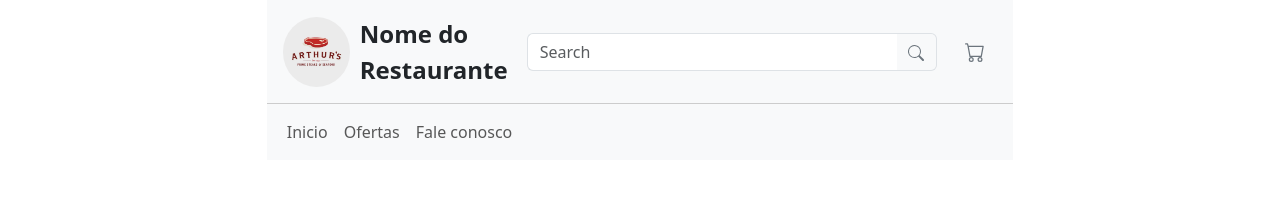
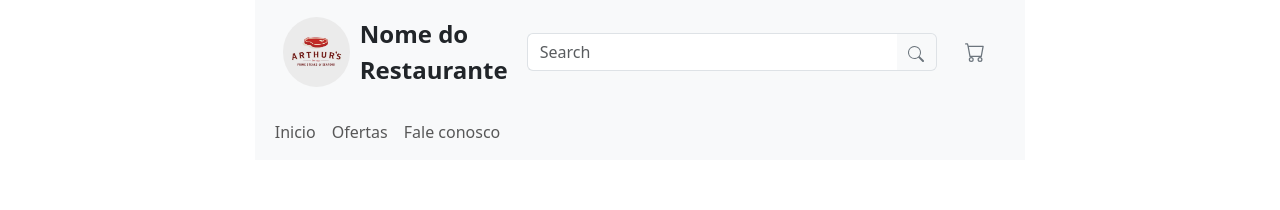
Before and after one commit to web-store-app/web, a React (Vite) app: page / in a window 1280 px wide. Shown: the top 210 px of the page. Built offline with nearby package versions, Linux system fonts and the light colour scheme.

Commit message:
feat: ajuste layout componentes

```diff
--- a/src/App.tsx
+++ b/src/App.tsx
@@ -2,13 +2,16 @@ import { BrowserRouter  } from "react-router-dom";
 import Router from "./Router";
 import { Header } from "./components/Header";
 import Footer from "./components/Footer";
+import { Container } from "react-bootstrap";
 
 function App() {
 
   return (
     <BrowserRouter>
         <Header />
-        <Router />
+        <Container>
+          <Router />
+        </Container>
         <Footer />
     </BrowserRouter>
   )
--- a/src/components/Header/Header.tsx
+++ b/src/components/Header/Header.tsx
@@ -4,21 +4,19 @@ import StoreHeader from './StoreHeader';
 
 function Header() {
   return (
-    <>
+    <div className='white-smoke-bg'>
       <StoreHeader />
 
       <Container>
         <Navbar bg="light" data-bs-theme="light">
-          <Container>
-            <Nav className="me-auto">
+          <Nav className="me-auto">
               <Nav.Link as={Link} to="/">Inicio</Nav.Link>
               <Nav.Link as={Link} to="/Ofertas">Ofertas</Nav.Link>
               <Nav.Link as={Link} to="/FaleConosco">Fale conosco</Nav.Link>
             </Nav>
-          </Container>
         </Navbar>
     </Container>
-    </>
+    </div>
   );
 }
 
--- a/src/components/Header/StoreHeader.tsx
+++ b/src/components/Header/StoreHeader.tsx
@@ -5,6 +5,7 @@ import "./sass/styles.scss";
 
 export default function StoreHeader() {
     return (
+        <>
             <Container>
                 <div className='store-header-container'>
                     <div className="store-info">
@@ -29,5 +30,6 @@ export default function StoreHeader() {
                     </Button>
                 </div>
             </Container>
+        </>
     );
 }
--- a/src/components/Header/sass/styles.scss
+++ b/src/components/Header/sass/styles.scss
@@ -7,7 +7,6 @@
     position: sticky;
     top: 0;
     background-color: #f8f9fa;
-    border-bottom: 1px solid #ccc;
     padding: 0 1rem;
     z-index: 1000;
 
--- a/src/index.css
+++ b/src/index.css
@@ -22,3 +22,7 @@ body {
   bottom: 0;
   width: 100%;
 }
+
+.white-smoke-bg {
+  background-color: #f8f9fa;
+}
--- a/src/pages/Home/index.tsx
+++ b/src/pages/Home/index.tsx
@@ -1,10 +1,9 @@
-import { Container, Row, Col } from 'react-bootstrap';
+import { Row, Col } from 'react-bootstrap';
 
 export function Home () {
     return (
         <>
-            <Container>
-                <Row className="mt-5">
+            <Row className="mt-5">
                     <Col>
                     <h1>Bem-vindo ao Serviço de Entrega!</h1>
                     <p>Encontre os melhores restaurantes e pratos para entrega.</p>
@@ -15,8 +14,7 @@ export function Home () {
                     <h2>Algumas opções populares</h2>
                     {}
                     </Col>
-                </Row>
-            </Container>
+            </Row>
         </>
     );
 }
```
Lines whose indentation alone changed are shown as unchanged.
